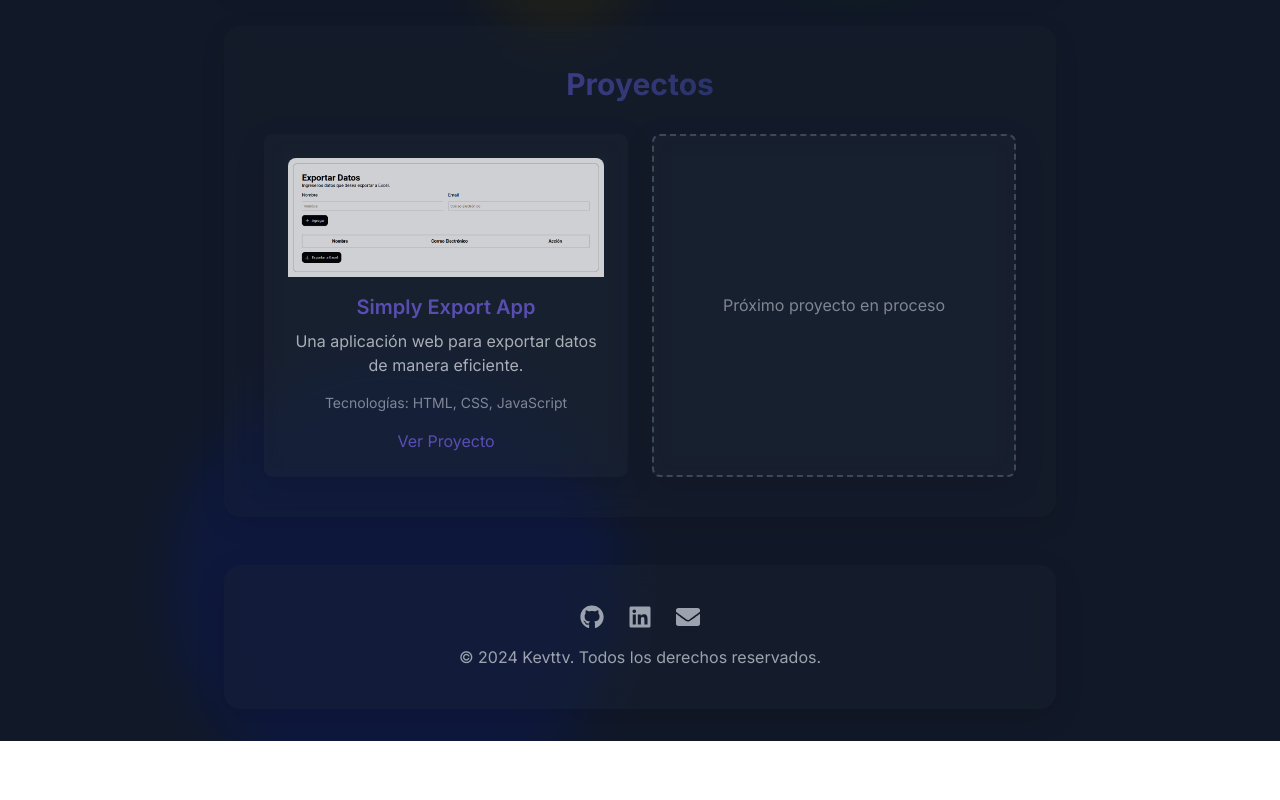
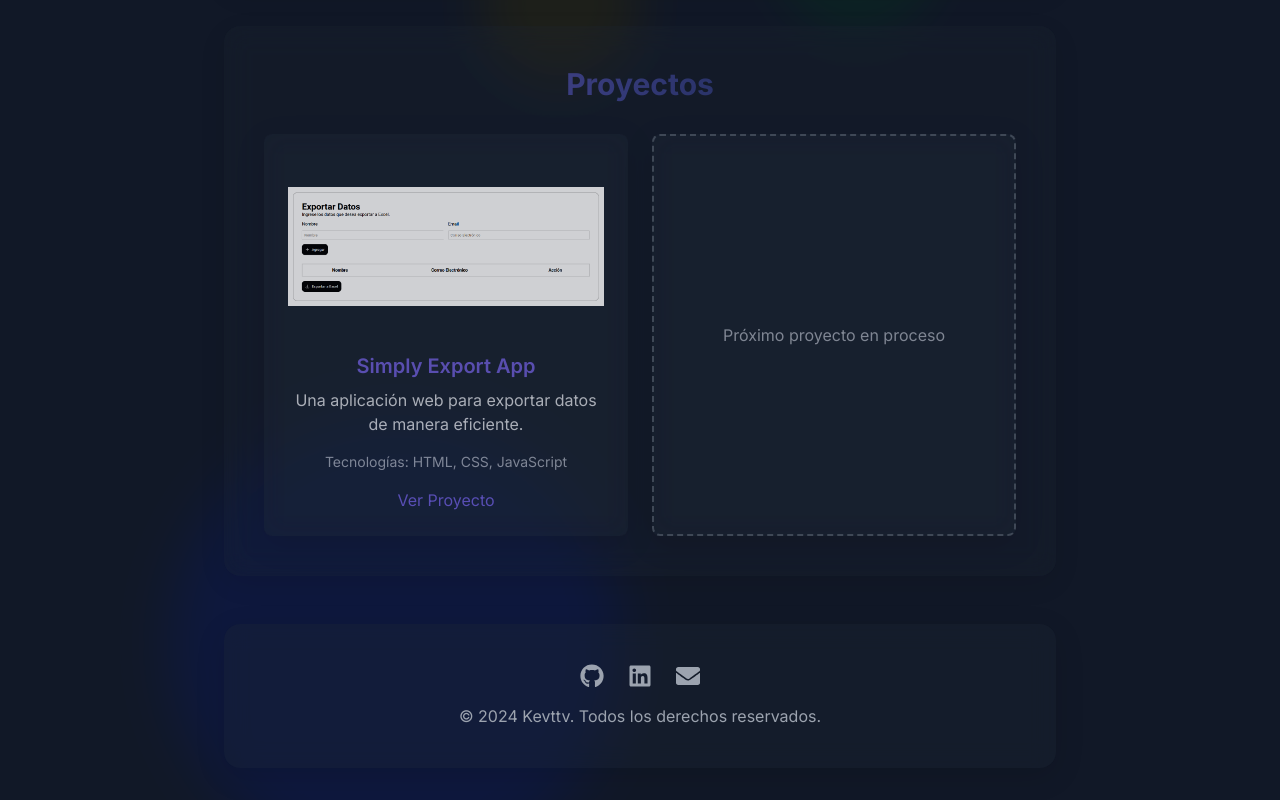
Before and after one commit to Kevttv/Portfolio-web, a Next.js app: page / in a window 1280 px wide. Shown: the part 2062-2862 px from the top of the page. Before the commit the page ends 2803 px from the top, so only its background shows below. Built offline with nearby package versions, Linux system fonts and the light colour scheme.

Commit message:
fix projects sections

```diff
--- a/app/page.tsx
+++ b/app/page.tsx
@@ -155,7 +155,16 @@ export default function Home() {
         <h2 className="text-3xl font-bold mb-8 text-center gradient-text">Proyectos</h2>
         <div className="grid grid-cols-1 md:grid-cols-2 gap-6">
           <div className="backdrop-blur-md bg-white/40 dark:bg-gray-800/40 p-6 rounded-lg shadow-[0_8px_30px_rgb(0,0,0,0.12)]">
-            <img src="/simply-export-app.png" alt="Simply Export App" className="rounded-t-lg mb-4" />
+            <div className="relative aspect-[16/9] w-full mb-4">
+              <Image
+                src="/simply-export-app.png"
+                alt="Simply Export App"
+                fill
+                className="rounded-lg object-contain"
+                priority={false}
+                loading="lazy"
+              />
+            </div>
             <h3 className="text-xl font-semibold mb-2 text-[#6C5DD3]">Simply Export App</h3>
             <p className="text-gray-600 dark:text-gray-300 mb-4">Una aplicación web para exportar datos de manera eficiente.</p>
             <p className="text-sm text-gray-500 dark:text-gray-400">Tecnologías: HTML, CSS, JavaScript</p>
```
